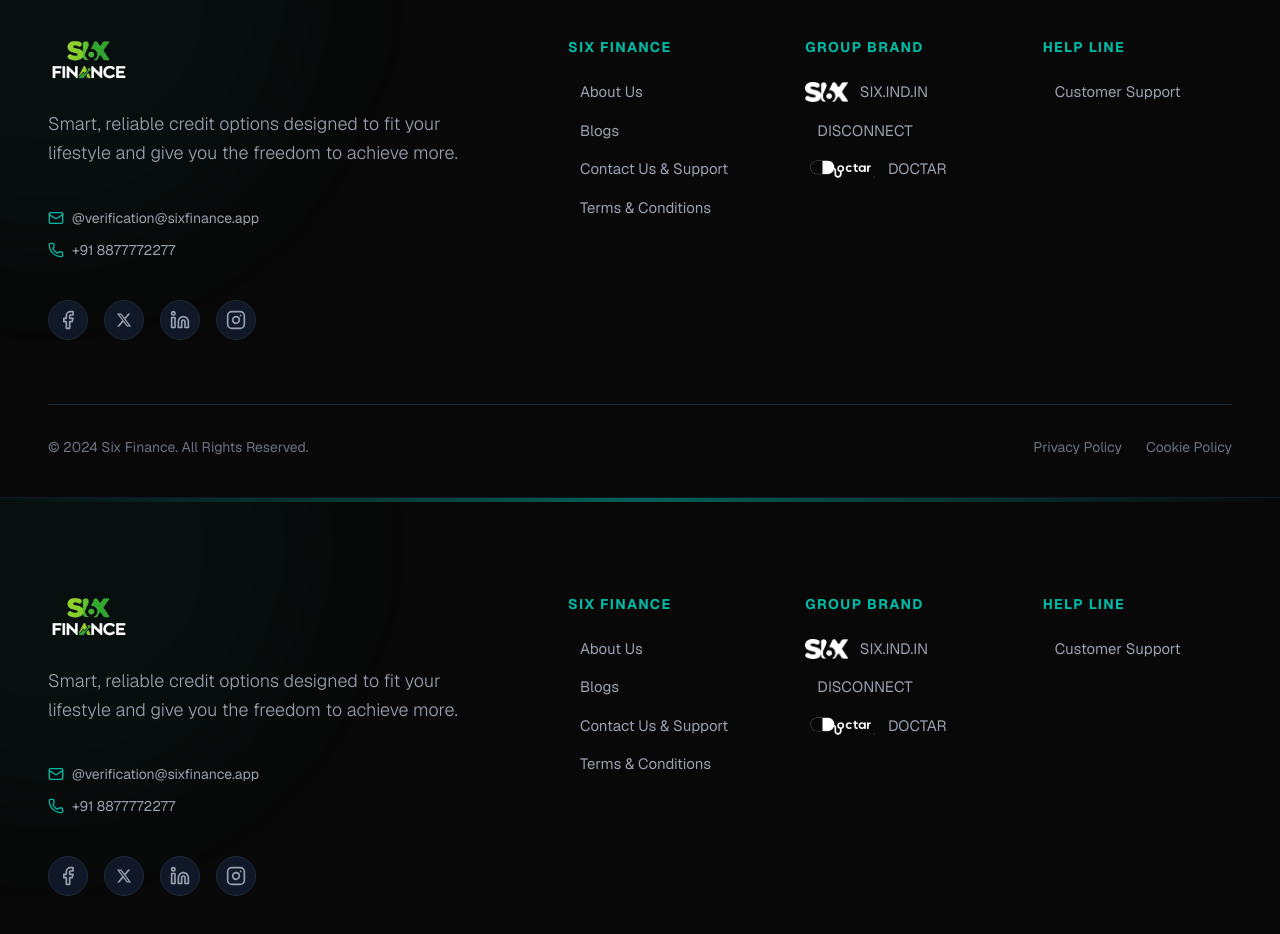
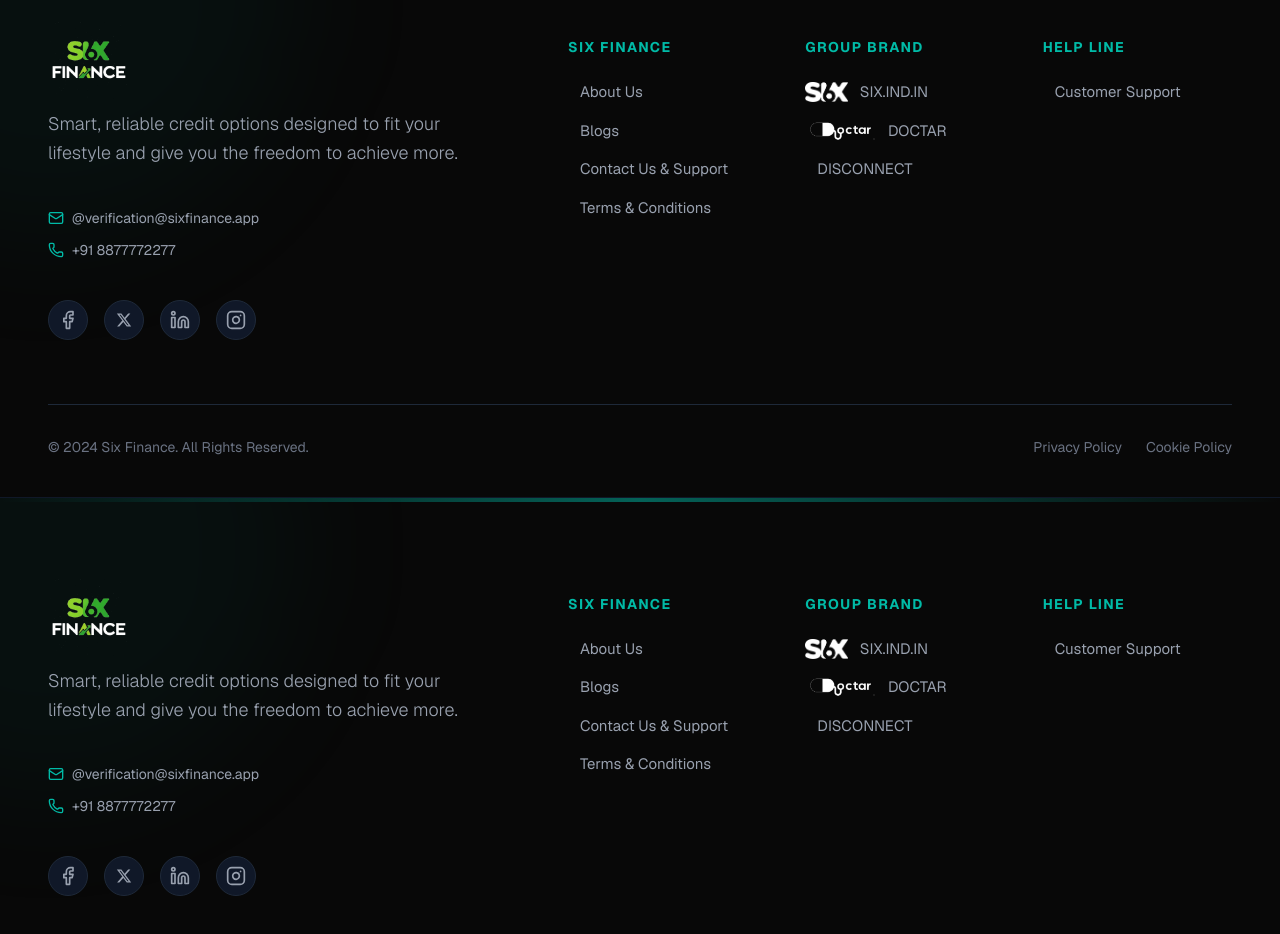
Before and after one commit to pravinbhatt-rai/six-loan, a Next.js app: page /personalLoan/preApproved in a window 1280 px wide. Shown: the part 8380-9314 px from the top of the page. Built offline with nearby package versions, Linux system fonts and the light colour scheme; no server answers; the database is empty.

Commit message:
Update LoanFooter.tsx

```diff
--- a/component/PersonalLoan/LoanFooter.tsx
+++ b/component/PersonalLoan/LoanFooter.tsx
@@ -144,15 +144,16 @@ const Footer = memo(() => {
           logo: '/sixlogo1.png' // Update with your actual asset path
         },
         {
+          label: 'DOCTAR',
+          href: 'https://www.doctar.in',
+          logo: '/Doctor.png'
+        },
+        {
           label: 'DISCONNECT',
           href: 'https://www.disconnect.in',
 
         },
-        {
-          label: 'DOCTAR',
-          href: 'https://www.doctar.in',
-          logo: '/Doctor.png'
-        },
+
       ],
     },
     {
```
